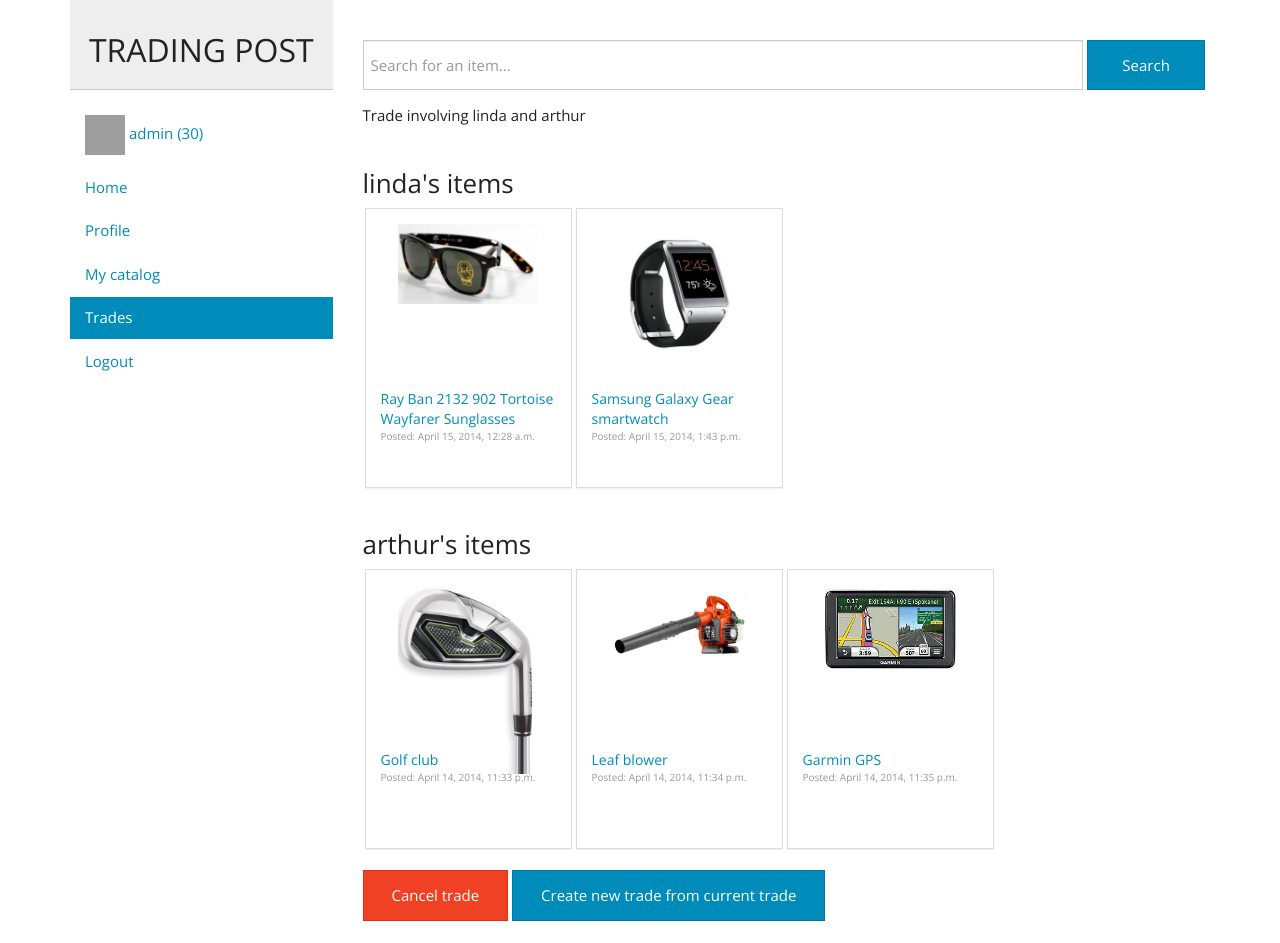
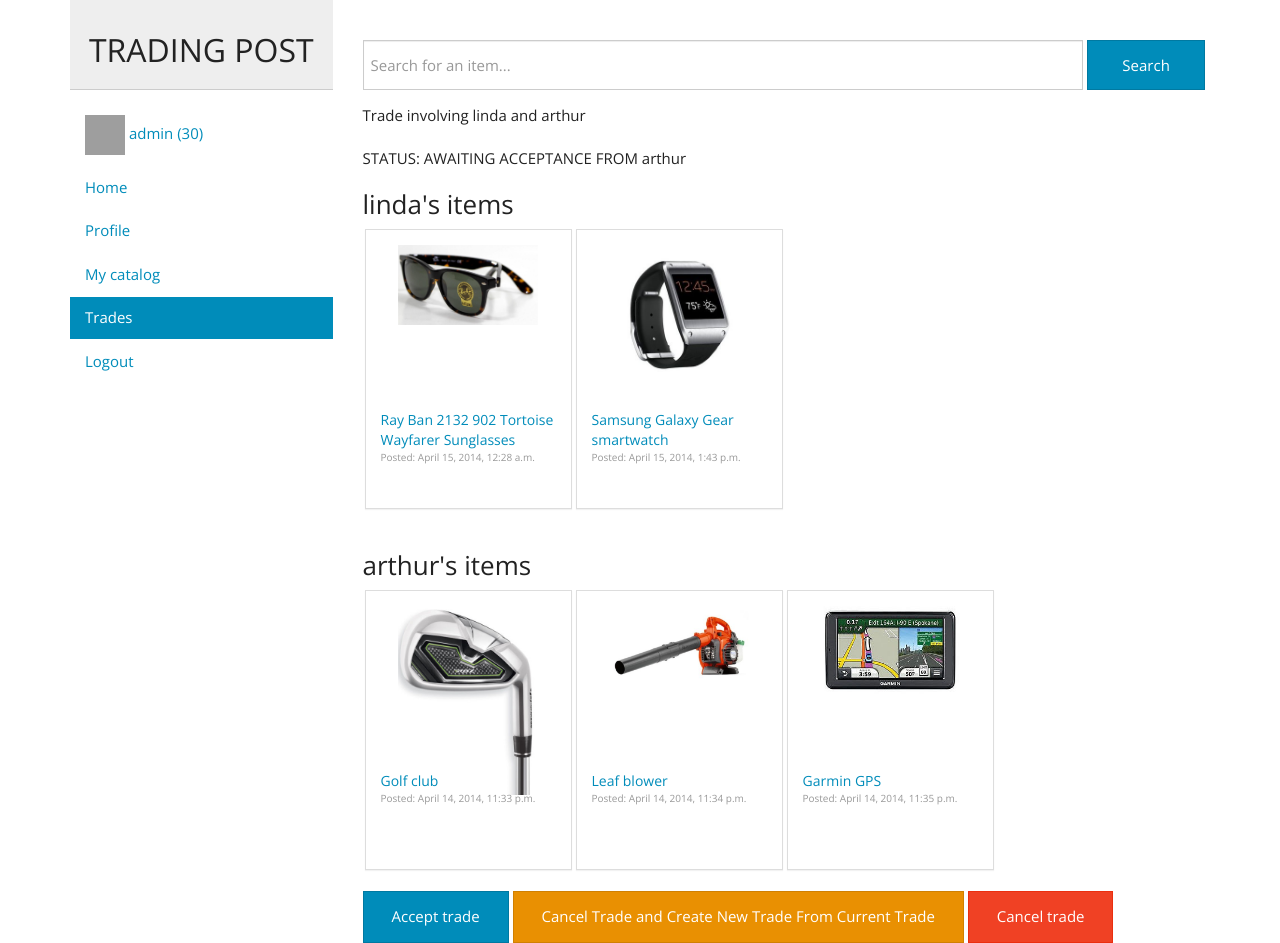
Before and after one commit to arthuralee/cmu-437-finalproject, a Django app: page /trade/view/1 in a window 1280 px wide. Before the commit the page ends 921 px from the top, so only its background shows below. Run offline with Django 3.2, Linux system fonts and the light colour scheme; a user stored in the database is signed in; data comes from the database, SQL or seed files in the repository; parts of the project's set-up code (start-up, migrations or seed data) failed here and were passed over; some libraries are stand-ins or nearby versions; grey boxes are pictures that could not be loaded.

Commit message:
all the trade states

```diff
--- a/trade/templates/trade/view_trade.html
+++ b/trade/templates/trade/view_trade.html
@@ -16,18 +16,27 @@
 
 {% block content %}
 
-{% if justmade %}
+{% if received < 0 %}
 <!-- trade just made -->
 You have successfully created your trade! Here it is:
 {% endif %}
 
 <div class="profile">
-  Trade involving {{user1.username}} and {{user2.username}} <br>
+  Trade involving {{trade.user1.username}} and {{trade.user2.username}} <br>
    <br>
+   STATUS:
+   {% if trade.status == -2 %} CANCELLED
+   {% elif trade.status == -1 %} COMPLETED
+   {% elif trade.status == 0 %} AWAITING ACCEPTANCE FROM {{trade.user2.username}}
+   {% elif trade.status == 1 %} ACCEPTED BY BOTH PARTIES. ITEMS IN PROGRESS
+   {% elif trade.status == 2 %} ACCEPTED, WAITING FOR {{trade.user2.username}}'s ITEMS
+   {% elif trade.status == 3 %} ACCEPTED, WAITING FOR {{trade.user1.username}}'s ITEMS
+   {% else %} ERROR
+   {% endif %}
 </div>
 
 <div class="blog">
-  <h3>{{user1.username}}'s items</h3>
+  <h3>{{trade.user1.username}}'s items</h3>
   <ul class="item-list">
     <!-- these items are selected -->
     {% for item in user1selectitems %}
@@ -47,7 +56,7 @@ You have successfully created your trade! Here it is:
 
 
 
-  <h3>{{user2.username}}'s items</h3>
+  <h3>{{trade.user2.username}}'s items</h3>
   <ul class="item-list">
     {% for item in user2selectitems %}
       <li class="panel panel-default">
@@ -64,10 +73,39 @@ You have successfully created your trade! Here it is:
     {% endfor %}
 
   </ul>
-  <a href="/trade?action=cancel&id={{id}}" class="btn btn-danger">Cancel trade</a>
 
-{% if not justmade %}
-  <a class="btn btn-primary" href="/trade/modify/{{id}}">Create new trade from current trade</a>
+{% if trade.status == 0 and not cur1 %}
+  <a href="/trade?action=accept&id={{trade.id}}" class="btn btn-primary">Accept trade</a>
+  <a class="btn btn-warning" href="/trade?action=modify&id={{trade.id}}">
+    Cancel Trade and Create New Trade From Current Trade</a>
+{% endif %}
+
+{% if trade.status == 0 %}
+  <a href="/trade?action=cancel&id={{trade.id}}" class="btn btn-danger">Cancel trade</a>
+{% endif %}
+
+{% if trade.status > 0 %}
+  {% if not received %}
+    Have you received your items yet? Click if you have
+    <a class="btn btn-primary" href="/trade?action=received&id={{trade.id}}">HERE</a>
+  {% endif %}
+
+  {% if trade.status == 2 %}
+    {% if not cur1 %}
+      <!-- other person received -->
+      {{trade.user2.username}} has received your items
+    {% else %}
+      {{trade.user2.username}} has not received your items
+    {% endif %}
+  {% elif trade.status == 3 %}
+    {% if cur1 %}
+      <!-- other person received -->
+      {{trade.user2.username}} has received your items
+    {% else %}
+      {{trade.user2.username}} has not received your items
+    {% endif %}
+  {% else %}
+  {% endif %}
 {% endif %}
 
 </div>
--- a/trade/urls.py
+++ b/trade/urls.py
@@ -10,7 +10,6 @@ urlpatterns = patterns('',
     url(r'^trade/view/(?P<id>.+)$', 'trade.views.trade_view'),
     url(r'^trade/new/(?P<id>.+)$', 'trade.views.trade_single'),
     url(r'^trade/confirm/(?P<id>.+)$', 'trade.views.trade_confirm'),
-    url(r'^trade/modify/(?P<id>.+)$', 'trade.views.trade_modify'),
     url(r'^trade/(?P<id>.+)/message$', 'trade.views.trade_message'),
     url(r'^trade', 'trade.views.trade_action'),
 
--- a/trade/views.py
+++ b/trade/views.py
@@ -141,17 +141,41 @@ def trade_action(request):
   if 'action' not in request.GET:
     user = request.user
     trades = Trade.objects.filter(Q(user1=request.user) | Q(user2=request.user))
-    active = []
+    accepted = []
+    notaccepted = []
     cancelled = []
     completed = []
+    havereceived = []
+    havenotreceived = []
     for trade in trades:
-      if trade.status == 0:
-        active.append(trade)
+      cur1 = 0 # 1 if user == user1, 0 ow
+      if user.id == trade.user1.id: cur1 = 1
+      if trade.status == -1:
+        completed.append(trade)
+      elif trade.status == 0:
+        if cur1: accepted.append(trade)
+        else: notaccepted.append(trade)
       elif trade.status == 1:
+        havenotreceived.append(trade)
+        havereceived.append(trade)
+      elif trade.status == 2:
+        if not cur1: havereceived.append(trade)
+        else: havenotreceived.append(trade)
+      elif trade.status == 3:
+        if cur1: havereceived.append(trade)
+        else: havenotreceived.append(trade)
+      else:
         cancelled.append(trade)
-      elif trade.status == 2:
-        completed.append(trade)
-    return render(request, 'trade/my_trades.html', {'active_trades': active,
+    accepted.reverse()
+    notaccepted.reverse()
+    cancelled.reverse()
+    completed.reverse()
+    havereceived.reverse()
+    havenotreceived.reverse()
+    return render(request, 'trade/my_trades.html', {'accepted_trades': accepted,
+                                                    'notaccepted_trades': notaccepted,
+                                                    'haverecieved_trades': havereceived,
+                                                    'havenotreceived_trades': havenotreceived,
                                                     'cancelled_trades': cancelled,
                                                     'completed_trades': completed})
   else:
@@ -161,30 +185,68 @@ def trade_action(request):
       # create trade, redirect
       user2 = User.objects.get(username=request.GET['with'])
       newtrade = Trade(user1=request.user, user2=user2)
+      newtrade.status = 0
       newtrade.save()
       return redirect('/trade/new/' + str(newtrade.id));
     elif ac == 'cancel':
       try:
         trade = Trade.objects.get(id=request.GET['id'])
-        trade.delete()
+        trade.status = -2
+        trade.save()
       except ObjectDoesNotExist:
         pass
       return redirect('/trade') # show successful message
+    elif ac == 'accept':
+      try:
+        trade_id = request.GET['id']
+        trade = Trade.objects.get(id=trade_id)
+        trade.status = 1
+        trade.save()
+      except ObjectDoesNotExist:
+        pass
+      return redirect('/trade/view/'+str(trade_id))
+    elif ac == 'modify':
+      try:
+        trade_id = request.GET['id']
+      except ObjectDoesNotExist:
+        redirect('/trade')
+      return trade_modify(request, trade_id)
+    elif ac == 'received':
+      try:
+        trade_id = request.GET['id']
+        trade = Trade.objects.get(id=trade_id)
+        if (trade.status == 2) or (trade.status == 3):
+          # trade complete
+          trade.status = -1
+        elif trade.status == 1:
+          cur1 = 0
+          if request.user.id == trade.user1.id: cur1 = 1
+          if cur1: trade.status = 2
+          else: trade.status = 3
+        trade.save()
+      except ObjectDoesNotExist:
+        pass
+      return redirect('/trade/view/'+str(trade_id))
     else:
       return redirect('/trade')
 
 @login_required
 def trade_modify(request, id):
   old_trade = Trade.objects.get(id=id)
-  new_trade = Trade(user1=old_trade.user1,
-                    user2=old_trade.user2)
+  new_trade = Trade(user1=old_trade.user2,
+                    user2=old_trade.user1)
   new_trade.save()
   new_trade.items = old_trade.items.all()
+  new_trade.status = 0
+  new_trade.save()
+  old_trade.status = -2 # cancel old trade
   return redirect('/trade/new/' + str(new_trade.id))
 
 @login_required
 def trade_confirm(request, id):
   trade = Trade.objects.get(id=id)
+  cur1 = 0 # 1 if user == user1, 0 ow
+  if request.user.id == trade.user1.id: cur1 = 1
   def getItem(item_id): return Item.objects.get(id=item_id)
   if 'user1selectitems' in request.POST:
     user1selectitems = map(getItem, request.POST.getlist('user1selectitems'))
@@ -195,19 +257,21 @@ def trade_confirm(request, id):
   else:
     user2selectitems = []
   trade.items = user1selectitems + user2selectitems
+  trade.save()
   return render(request, 'trade/view_trade.html',
     {
-      'id': trade.id,
-      'user1': trade.user1,
-      'user2': trade.user2,
+      'trade': trade,
       'user1selectitems': user1selectitems,
       'user2selectitems': user2selectitems,
-      'justmade': 1,
+      'received': -1,
+      'cur1': cur1,
     })
 
 @login_required
 def trade_view(request, id):
   trade = Trade.objects.get(id=id)
+  cur1 = 0 # 1 if user == user1, 0 ow
+  if request.user.id == trade.user1.id: cur1 = 1
   user1selectitems = []
   user2selectitems = []
   for item in trade.items.all():
@@ -215,14 +279,17 @@ def trade_view(request, id):
       user1selectitems.append(item)
     else:
       user2selectitems.append(item)
+  if ((cur1 and (trade.status == 2)) or
+      ((not cur1) and (trade.status == 3))):
+    received = 1
+  else: received = 0
   return render(request, 'trade/view_trade.html',
     {
-      'id': trade.id,
-      'user1': trade.user1,
-      'user2': trade.user2,
+      'trade': trade,
       'user1selectitems': user1selectitems,
       'user2selectitems': user2selectitems,
-      'justmade': 0,
+      'received': received,
+      'cur1': cur1,
     })
 
 def trade_message(request, id):
```
Also changed, not shown: trade/models.py (+9 -0 lines), trade/templates/trade/my_trades.html (+80 -5 lines).
